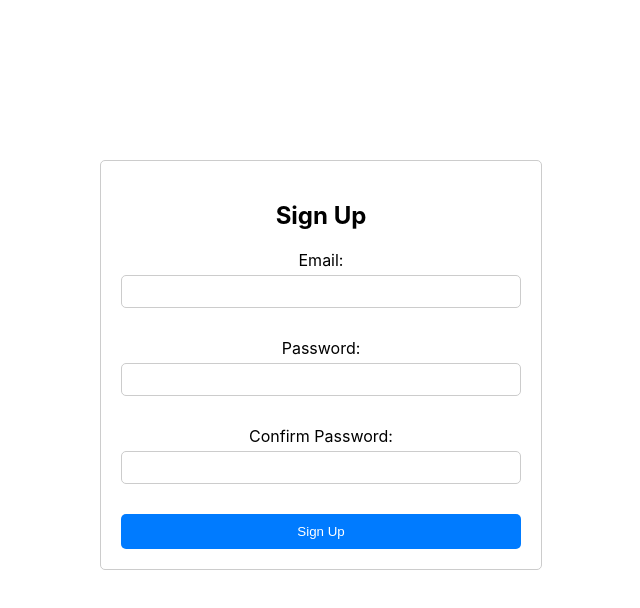
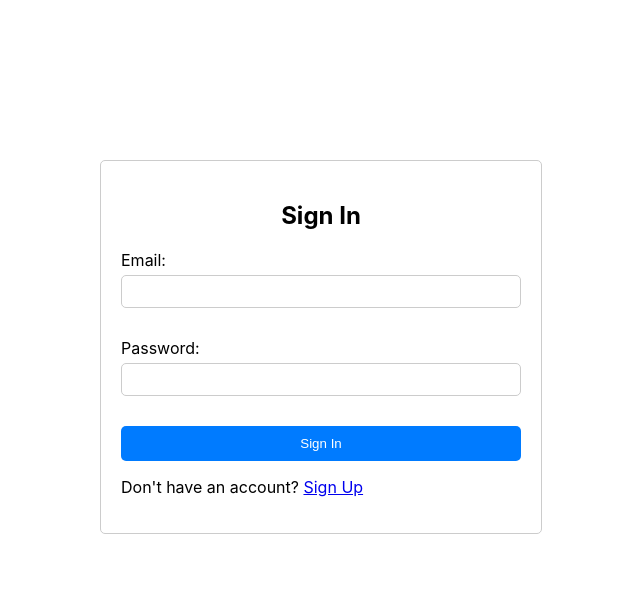
Before and after one commit to bipinlongjam/expensetrackreact, a React (Create React App) app: page /login in a window 1280 px wide. Shown: the top 608 px of the page, without its empty margins (319-959 px from the left). Built offline with nearby package versions, Linux system fonts and the light colour scheme.

Commit message:
add login screen

```diff
--- a/package.json
+++ b/package.json
@@ -8,6 +8,7 @@
     "@testing-library/user-event": "^13.5.0",
     "react": "^18.2.0",
     "react-dom": "^18.2.0",
+    "react-router-dom": "^6.22.2",
     "react-scripts": "5.0.1",
     "web-vitals": "^2.1.4"
   },
--- a/src/App.js
+++ b/src/App.js
@@ -1,12 +1,22 @@
 import logo from './logo.svg';
 import './App.css';
 import Signup from './components/forms/Signup';
+import SignIn from './components/forms/SignIn';
+import { BrowserRouter as Router, Route, Routes } from 'react-router-dom';
+import  {ExpenseProvider}  from './context/auth-context';
+import Home from './components/Home/Home';
 
 function App() {
   return (
-    <div className="App">
-      <Signup/>
-    </div>
+    <Router>
+     <ExpenseProvider>
+        <Routes>
+        <Route path='/' element={<Home/>}/>
+        <Route path='/login' element={<SignIn />} />
+        <Route path='/signup' element={<Signup />} />
+        </Routes>
+        </ExpenseProvider>
+    </Router>
   );
 }
 
--- /dev/null
+++ b/src/components/Home/Home.js
@@ -0,0 +1,9 @@
+import React from 'react'
+
+const Home = () => {
+  return (
+    <div> Welcome to Expense Tracker </div>
+  )
+}
+
+export default Home
--- a/src/components/forms/SignIn.js
+++ b/src/components/forms/SignIn.js
@@ -0,0 +1,80 @@
+import React, { useEffect, useRef } from 'react'
+import classes from './SignIn.module.css'
+import { useExpense } from '../../context/auth-context';
+import { useNavigate, Link } from 'react-router-dom';
+
+const SignIn = () => {
+    const {login, token} = useExpense()
+
+    const emailRef = useRef();
+    const passwordRef = useRef();
+
+    const navigate = useNavigate()
+
+    // useEffect(() =>{
+    //     if(token){
+    //         navigate('/')
+    //     }
+    // },[token, navigate])
+
+    const handleSubmit = async (e) => {
+    e.preventDefault();
+
+    const enteredEmail = emailRef.current.value;
+    const enteredPassword = passwordRef.current.value;
+
+    try {
+      const response = await fetch(`https://identitytoolkit.googleapis.com/v1/accounts:signInWithPassword?key=AIzaSyCyP3jp2UTlE8HGgaFlvPHeEd4WQkzcQuE`, {
+        method: 'POST',
+        body: JSON.stringify({
+          email: enteredEmail,
+          password: enteredPassword,
+          returnSecureToken: true
+        }),
+        headers: {
+          'Content-type': 'application/json'
+        }
+      });
+
+      if (!response.ok) {
+        throw new Error('Failed to sign in');
+      }
+
+      const data = await response.json();
+      console.log('Successfully login', data)
+      login(data.idToken);
+      navigate('/')
+    } catch (error) {
+      console.error('Error signing in:', error.message);
+    }
+  };
+
+
+  return (
+    <div className={classes.container}>
+    <h2>Sign In</h2>
+    <form onSubmit={handleSubmit}>
+      <label>Email:</label>
+      <input
+        type="email"
+        ref={emailRef}
+        required
+      />
+      <br />
+      <label>Password:</label>
+      <input
+        type="password"
+        ref={passwordRef}
+        required
+      />
+      <br />
+      <button type="submit">
+        Sign In
+      </button>
+    </form>
+    <p>Don't have an account? <Link to="/login">Sign Up</Link></p> {/* Link to the sign-up page */}
+  </div>
+  )
+}
+
+export default SignIn
--- a/src/components/forms/SignIn.module.css
+++ b/src/components/forms/SignIn.module.css
@@ -0,0 +1,45 @@
+.container {
+    max-width: 400px;
+    margin: 0 auto;
+    margin-top:  20vh;;
+    padding: 20px;
+    border: 1px solid #ccc;
+    border-radius: 5px;
+  }
+
+  h2 {
+    text-align: center;
+  }
+
+  form {
+    display: flex;
+    flex-direction: column;
+  }
+
+  label {
+    margin-bottom: 5px;
+  }
+
+  input {
+    padding: 8px;
+    margin-bottom: 10px;
+    border: 1px solid #ccc;
+    border-radius: 5px;
+  }
+
+  button {
+    padding: 10px;
+    background-color: #007bff;
+    color: white;
+    border: none;
+    border-radius: 5px;
+    cursor: pointer;
+  }
+
+  button:hover {
+    background-color: #0056b3;
+  }
+
+  .error-message {
+    color: red;
+  }
--- a/src/components/forms/Signup.js
+++ b/src/components/forms/Signup.js
@@ -1,6 +1,7 @@
 import React, { useRef, useState } from 'react'
 import classes from './SignUp.module.css'
 import { useExpense } from '../../context/auth-context';
+import { Link } from 'react-router-dom';
 
 const Signup = () => {
     const emailRef = useRef();
@@ -72,6 +73,7 @@ const Signup = () => {
           Sign Up
         </button>
       </form>
+      <p>Already have an account? <Link to="/signin">Sign In</Link></p> {/* Link to the sign-in page */}
     </div>
   )
 }
--- a/src/context/auth-context.js
+++ b/src/context/auth-context.js
@@ -1,35 +1,37 @@
-import React,{createContext, useContext, useState} from "react";
+import React, { createContext, useContext, useState } from "react";
 
 const UserContext = createContext({
-    token:'',
+    token: '',
     isLoggedIn: false,
-    signUp: () =>{},
-    login: (token) =>{},
-    logout:()=>{}
-})
+    login: (token) => { },
+    logout: () => { }
+});
 
 export const useExpense = () => useContext(UserContext);
 
-export const ExpenseProvider =({children}) =>{
+export const ExpenseProvider = ({ children }) => {
+    const initialToken = localStorage.getItem('token');
+    const [token, setToken] = useState(initialToken);
 
-    const[token, setToken] = useState('')
+    // Login handler
+    const loginHandler = (token) => {
+        setToken(token);
+        localStorage.setItem('token', token);
+    };
 
-    //Login handler
-    // const loginHandler = (token) =>{
-    // setToken(token)
-    // localStorage.setItem('token', token);
-
-    const signUphandler = ()=>{
-
-    }
+    const userIsLoggedIn = !!token; // Convert token to boolean
 
     const value = {
-        token:token,
-        signUp:signUphandler
-    }
-    return(
-        <ExpenseProvider.Provider value={value}>
+        token: token,
+        login: loginHandler,
+        userIsLoggedIn: userIsLoggedIn // Corrected usage
+    };
+
+    return (
+        <UserContext.Provider value={value}>
             {children}
-        </ExpenseProvider.Provider>
-    )
-}
+        </UserContext.Provider>
+    );
+};
+
+export default ExpenseProvider;
--- a/src/index.js
+++ b/src/index.js
@@ -2,13 +2,19 @@ import React from 'react';
 import ReactDOM from 'react-dom/client';
 import './index.css';
 import App from './App';
+import  ExpenseProvider from './context/auth-context';
 
 
 const root = ReactDOM.createRoot(document.getElementById('root'));
 root.render(
-  <React.StrictMode>
-    <App />
+    <ExpenseProvider>
+      <React.StrictMode>
+      <App />
   </React.StrictMode>
+    </ExpenseProvider>
+
+
+
 );
 
 // If you want to start measuring performance in your app, pass a function
```
Also changed, not shown: 1 other file (tests, documents, lock files or other folders).
